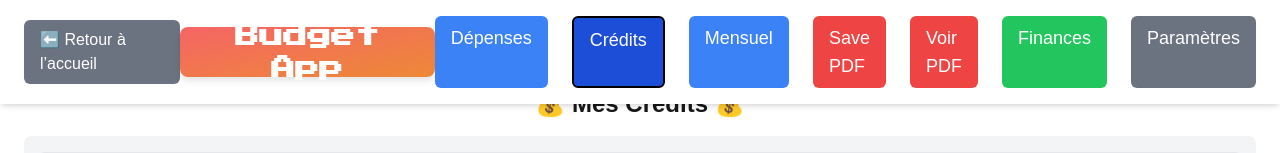
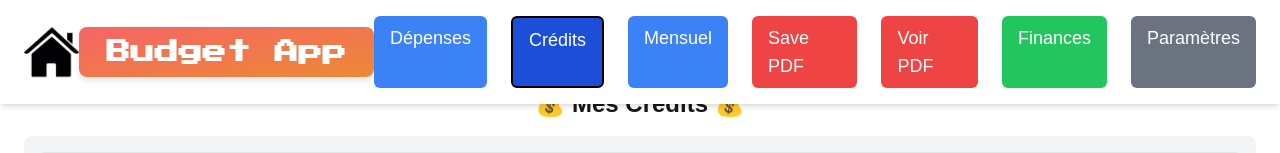
Before and after one commit to Guigz2/Stamps, a Next.js app in the folder budget-app/: page /Pages_Budget/credit in a window 1280 px wide. Shown: the top 153 px of the page. Built offline with nearby package versions, Linux system fonts and the light colour scheme; no server answers; the database is empty.

Commit message:
homepageicon

```diff
--- a/budget-app/app/Pages_Budget/credit/page.tsx
+++ b/budget-app/app/Pages_Budget/credit/page.tsx
@@ -158,9 +158,9 @@ export default function Credits() {
       <header className="w-full bg-white shadow-md fixed top-0 left-0 z-50">
           <div className="container mx-auto px-6 py-4 flex justify-between items-center">
             {/* Bouton de retour */}
-            <Link href="/" className="bg-gray-500 text-white px-4 py-2 rounded-md hover:bg-gray-700">
-            ⬅️ Retour à l&rsquo;accueil
-            </Link>
+            <a href="/" >
+              <img src={"/homepage-icon.png"} className="h-14 w-14" />
+            </a>
 
             {/* Titre  */}
             <div className="gradient-background">
--- a/budget-app/app/Pages_Budget/goals/page.tsx
+++ b/budget-app/app/Pages_Budget/goals/page.tsx
@@ -164,9 +164,9 @@ useEffect(() => {
       <header className="w-full bg-white shadow-md fixed top-0 left-0 z-50">
           <div className="container mx-auto px-6 py-4 flex justify-between items-center">
             {/* Bouton de retour */}
-            <Link href="/" className="bg-gray-500 text-white px-4 py-2 rounded-md hover:bg-gray-700">
-            ⬅️ Retour à l&rsquo;accueil
-            </Link>
+            <a href="/" >
+              <img src={"/homepage-icon.png"} className="h-14 w-14" />
+            </a>
 
             {/* Titre  */}
             <div className="gradient-background">
--- a/budget-app/app/Pages_Budget/mensuel/page.tsx
+++ b/budget-app/app/Pages_Budget/mensuel/page.tsx
@@ -178,9 +178,9 @@ export default function MonthlyPayments() {
       <header className="w-full bg-white shadow-md fixed top-0 left-0 z-50">
           <div className="container mx-auto px-6 py-4 flex justify-between items-center">
             {/* Bouton de retour */}
-            <Link href="/" className="bg-gray-500 text-white px-4 py-2 rounded-md hover:bg-gray-700">
-            ⬅️ Retour à l&rsquo;accueil
-            </Link>
+            <a href="/" >
+              <img src={"/homepage-icon.png"} className="h-14 w-14" />
+            </a>
 
             {/* Titre  */}
             <div className="gradient-background">
--- a/budget-app/app/Pages_Budget/page.tsx
+++ b/budget-app/app/Pages_Budget/page.tsx
@@ -6,9 +6,9 @@ export default function Navbar() {
   return (
     <header className="w-full bg-white shadow-md fixed top-0 left-0 z-50">
       <div className="container mx-auto px-6 py-4 flex justify-between items-center">
-      <Link href="/" className="bg-gray-500 text-white px-4 py-2 rounded-md hover:bg-gray-700">
-      ⬅️ Retour à l&rsquo;accueil
-      </Link>
+      <a href="/" >
+              <img src={"/homepage-icon.png"} className="h-14 w-14" />
+            </a>
       {/* Titre  */}
       <div className="gradient-background">
         <h1 className="font-press-start text-2xl font-bold text-white">
--- a/budget-app/app/Pages_Budget/pdf_save/page.tsx
+++ b/budget-app/app/Pages_Budget/pdf_save/page.tsx
@@ -71,9 +71,9 @@ export default function UploadPDF() {
       <header className="w-full bg-white shadow-md fixed top-0 left-0 z-50">
           <div className="container mx-auto px-6 py-4 flex justify-between items-center">
             {/* Bouton de retour */}
-            <Link href="/" className="bg-gray-500 text-white px-4 py-2 rounded-md hover:bg-gray-700">
-            ⬅️ Retour à l&rsquo;accueil
-            </Link>
+            <a href="/" >
+              <img src={"/homepage-icon.png"} className="h-14 w-14" />
+            </a>
 
             {/* Titre  */}
             <div className="gradient-background">
--- a/budget-app/app/Pages_Budget/pdf_view/page.tsx
+++ b/budget-app/app/Pages_Budget/pdf_view/page.tsx
@@ -37,9 +37,9 @@ export default function ViewPDF() {
       <header className="w-full bg-white shadow-md fixed top-0 left-0 z-50">
           <div className="container mx-auto px-6 py-4 flex justify-between items-center">
             {/* Bouton de retour */}
-            <Link href="/" className="bg-gray-500 text-white px-4 py-2 rounded-md hover:bg-gray-700">
-            ⬅️ Retour à l&rsquo;accueil
-            </Link>
+            <a href="/" >
+              <img src={"/homepage-icon.png"} className="h-14 w-14" />
+            </a>
 
             {/* Titre  */}
             <div className="gradient-background">
--- a/budget-app/app/Pages_Budget/settings/page.tsx
+++ b/budget-app/app/Pages_Budget/settings/page.tsx
@@ -13,9 +13,9 @@ export default function Settings() {
         <header className="w-full bg-white shadow-md fixed top-0 left-0 z-50">
           <div className="container mx-auto px-6 py-4 flex justify-between items-center">
             {/* Bouton de retour */}
-            <Link href="/" className="bg-gray-500 text-white px-4 py-2 rounded-md hover:bg-gray-700">
-            ⬅️ Retour à l&rsquo;accueil
-            </Link>
+            <a href="/" >
+              <img src={"/homepage-icon.png"} className="h-14 w-14" />
+            </a>
 
             {/* Titre  */}
             <div className="gradient-background">
--- a/budget-app/app/Pages_Budget/transactions/page.tsx
+++ b/budget-app/app/Pages_Budget/transactions/page.tsx
@@ -208,9 +208,9 @@ export default function Transactions() {
       <header className="w-full bg-white shadow-md fixed top-0 left-0 z-50">
         <div className="container mx-auto px-6 py-4 flex justify-between items-center">
           {/* Bouton de retour */}
-          <Link href="/" className="bg-gray-500 text-white px-4 py-2 rounded-md hover:bg-gray-700">
-          ⬅️ Retour à l&rsquo;accueil
-          </Link>
+          <a href="/" >
+              <img src={"/homepage-icon.png"} className="h-14 w-14" />
+          </a>
 
           {/* Titre  */}
           <div className="gradient-background">
```
Also changed, not shown: budget-app/public/homepage-icon.png (added).
